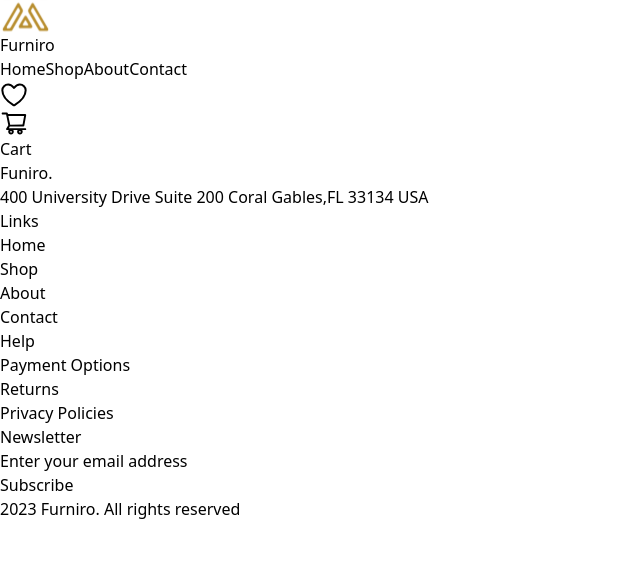
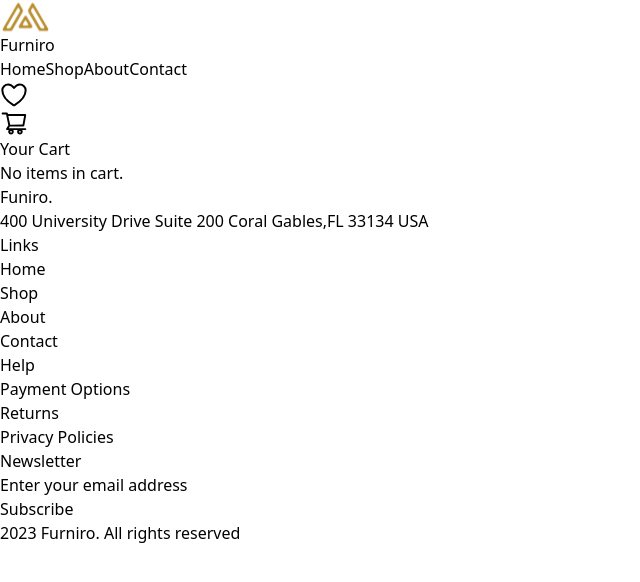
Before and after one commit to PalakAgrawal020/Shopping-Cart, a React (Vite) app: page /cart in a window 1280 px wide. Shown: the top 582 px of the page, without its empty margins (0-640 px from the left). Built offline with nearby package versions, Linux system fonts and the light colour scheme.

Commit message:
setup and implement cart feature

```diff
--- /dev/null
+++ b/src/Context/CartContext.jsx
@@ -0,0 +1,39 @@
+import {createContext, useState, useContext} from "react";
+
+const CartContext = createContext();
+
+export const useCart = () => useContext(CartContext);
+
+export const CartProvider = ({ children }) => {
+    const [cart, setCart] = useState(() => {
+        const savedCart = localStorage.getItem("cart");
+        if (savedCart) {
+            try {
+                const parsedCart = JSON.parse(savedCart);
+                return Array.isArray(parsedCart) ? parsedCart : [];
+            } catch (error) {
+                console.error("Error parsing cart from localStorage", error);
+                return [];
+            }
+        }
+        return [];
+    });
+
+    const addToCart = (product) => {
+        const updatedCart = [...cart, product];
+        setCart(updatedCart);
+        localStorage.setItem("cart", JSON.stringify(updatedCart));
+    };
+
+    const removeFromCart = (itemId) => {
+        const updatedCart = cart.filter(item => item.id != itemId);
+        setCart(updatedCart);
+        localStorage.setItem("cart", JSON.stringify(updatedCart));
+    }
+
+    return (
+        <CartContext.Provider value={{cart, addToCart, removeFromCart}}>
+            {children}
+        </CartContext.Provider>
+    )
+}
--- a/src/components/Cart/Cart.jsx
+++ b/src/components/Cart/Cart.jsx
@@ -1,9 +1,45 @@
 import React from 'react'
+import { useCart } from '../../Context/CartContext';
+import { useWishlist } from '../../Context/WishlistContext';
 
 function Cart() {
-  return (
-    <div>Cart</div>
-  )
+
+    const { cart, removeFromCart } = useCart();
+    const { addToWishlist } = useWishlist();
+
+    return (
+        <>
+            <div className="p-6">
+                <h1 className="text-2xl font-bold mb-4">Your Cart</h1>
+                {cart.length === 0 ? (
+                    <p>No items in cart.</p>
+                ) : (
+                    <ul>
+                        {cart.map((product, index) => (
+                            <li key={index} className="mb-10 shadow-md p-3">
+                                <div className='flex justify-between'>
+                                    <div>
+                                        <img src={product.image} alt={product.title} className="w-16 h-16 object-cover inline-block mr-4" />
+                                        <div>{product.title}</div>
+                                    </div>
+                                    <div className='flex flex-col'>
+                                        <button
+                                            className='mr-10 bg-[#B88E2F] text-white p-2 mb-2'
+                                            onClick={() => removeFromCart(product.id)}
+                                        >Delete</button>
+                                        <button
+                                            className='mr-10 bg-[#B88E2F] text-white p-2'
+                                            onClick={() => addToWishlist(product)}
+                                        >Move to Wishlist</button>
+                                    </div>
+                                </div>
+                            </li>
+                        ))}
+                    </ul>
+                )}
+            </div>
+        </>
+    )
 }
 
 export default Cart
--- a/src/components/Header/Header.jsx
+++ b/src/components/Header/Header.jsx
@@ -1,13 +1,15 @@
 import React from 'react'
 import logo from "../../assets/logo.svg"
-import cart from "../../assets/cart.svg"
+import cartImg from "../../assets/cart.svg"
 import wishlistImg from "../../assets/wishlist.svg"
 import { Link } from 'react-router-dom'
 import { useWishlist } from '../../Context/WishlistContext'
+import { useCart } from '../../Context/CartContext'
 
 function Header() {
 
     const { wishlist } = useWishlist();
+    const { cart } = useCart();
 
     return (
         <>
@@ -28,13 +30,19 @@ function Header() {
                 <div className='flex gap-6'>
                     <Link to="wishlist">
                         <img src={wishlistImg} className='w-5' />
-                            {wishlist.length > 0 && (
-                                <span className='absolute top-3 right-14 text-xs bg-red-500 text-white rounded-full px-1'>
-                                    {wishlist.length}
-                                </span>
-                            )}
+                        {wishlist.length > 0 && (
+                            <span className='absolute top-3 right-14 text-xs bg-red-500 text-white rounded-full px-1'>
+                                {wishlist.length}
+                            </span>
+                        )}
                     </Link>
-                    <Link to="cart"><img src={cart} className='w-5' /></Link>
+                    <Link to="cart"><img src={cartImg} className='w-5' />
+                        {cart.length > 0 && (
+                            <span className='absolute top-3 right-3 text-xs bg-red-500 text-white rounded-full px-1'>
+                                {cart.length}
+                            </span>
+                        )}
+                    </Link>
                 </div>
             </div>
         </>
--- a/src/components/Wishlist/Wishlist.jsx
+++ b/src/components/Wishlist/Wishlist.jsx
@@ -1,9 +1,11 @@
 import React from 'react'
 import { useWishlist } from '../../Context/WishlistContext'
+import { useCart } from '../../Context/CartContext';
 
 function Wishlist() {
 
   const { wishlist, removeFromWishlist } = useWishlist();
+  const { addToCart } = useCart();
 
   return (
     <>
@@ -25,7 +27,10 @@ function Wishlist() {
                       className='mr-10 bg-[#B88E2F] text-white p-2 mb-2'
                       onClick={() => removeFromWishlist(product.id)}
                     >Delete</button>
-                    <button className='mr-10 bg-[#B88E2F] text-white p-2'>Add to cart</button>
+                    <button
+                      className='mr-10 bg-[#B88E2F] text-white p-2'
+                      onClick={() => addToCart(product)}
+                    >Add to cart</button>
                   </div>
                 </div>
               </li>
```
Also changed, not shown: src/Layout.jsx (+7 -4 lines).
